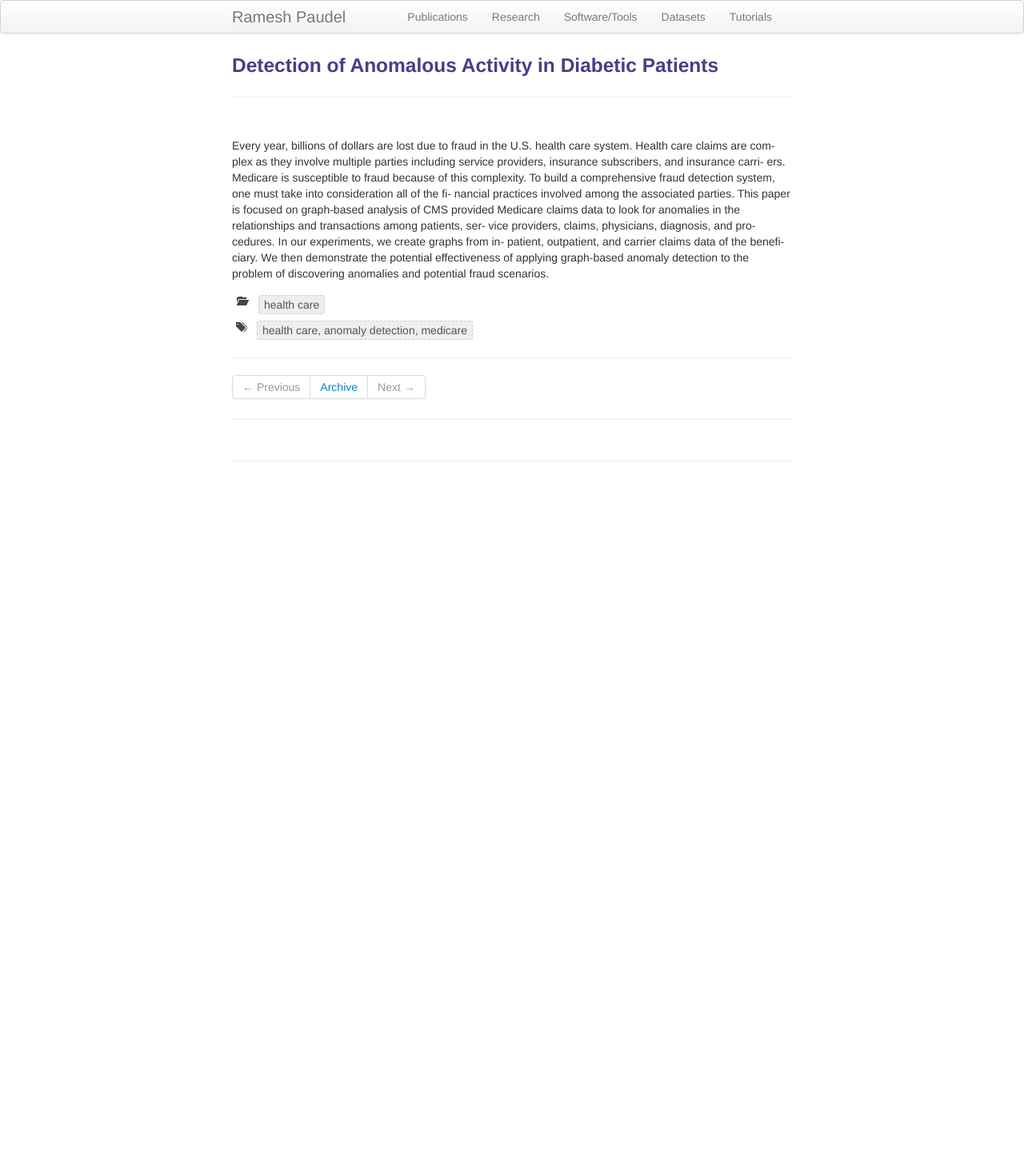
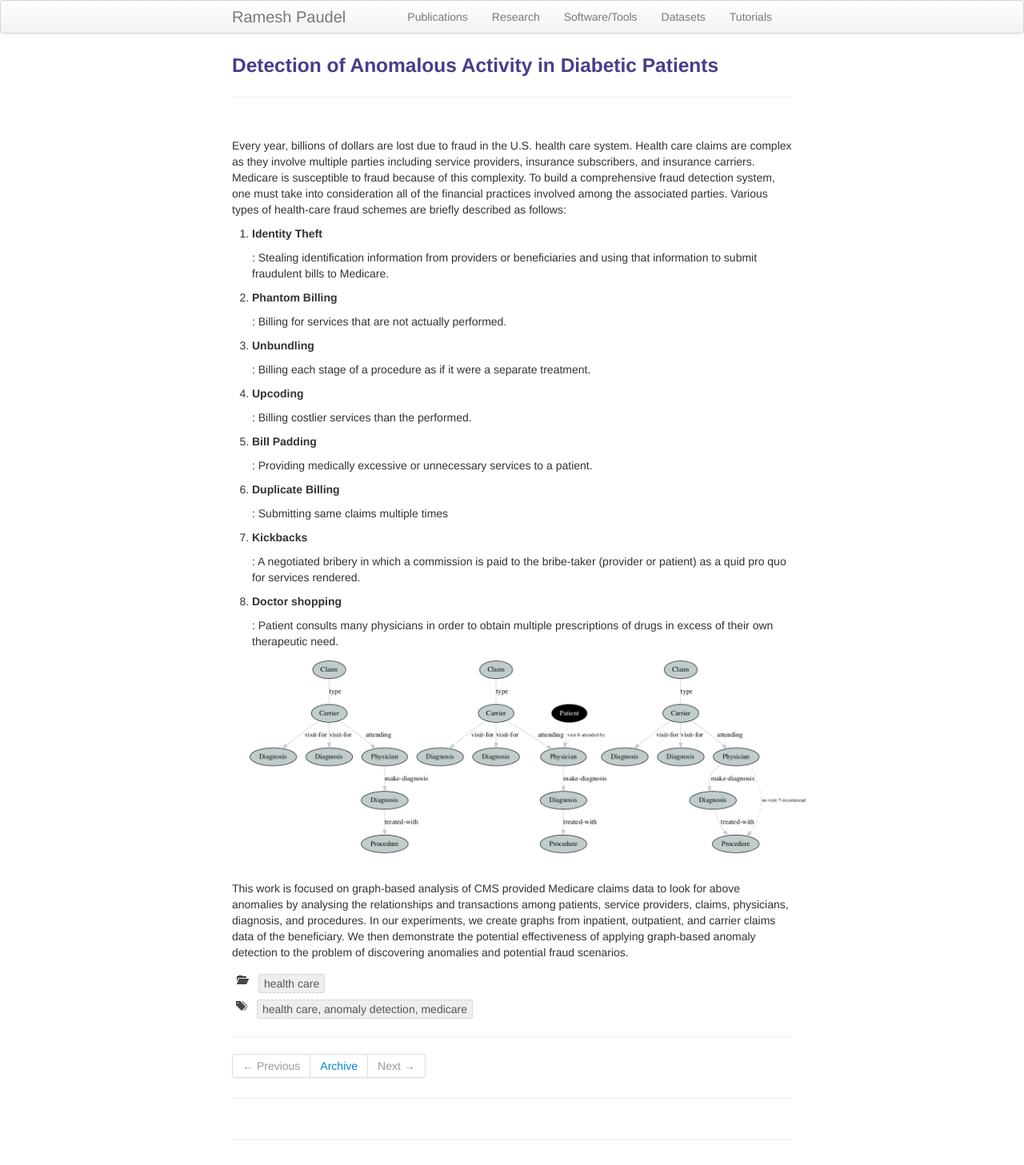
Before and after one commit to rpaudel42/rpaudel42.github.io, a Jekyll site: the page built from pages/medicare.md, in a window 1280 px wide. Shown: the whole page at 80% size. Built offline with Jekyll 4.4.1, drawn with Linux system fonts in a browser that asks for light colours; before the commit the page ends 900 px from its top, so only the background shows below that.

Commit message:
Update medicare.md

```diff
--- a/pages/medicare.md
+++ b/pages/medicare.md
@@ -7,4 +7,21 @@ description: Ramesh Paudel; Detection of Anomalous Activity in Diabetic Patients
 ---
 
 
-Every year, billions of dollars are lost due to fraud in the U.S. health care system. Health care claims are com- plex as they involve multiple parties including service providers, insurance subscribers, and insurance carri- ers. Medicare is susceptible to fraud because of this complexity. To build a comprehensive fraud detection system, one must take into consideration all of the fi- nancial practices involved among the associated parties. This paper is focused on graph-based analysis of CMS provided Medicare claims data to look for anomalies in the relationships and transactions among patients, ser- vice providers, claims, physicians, diagnosis, and pro- cedures. In our experiments, we create graphs from in- patient, outpatient, and carrier claims data of the benefi- ciary. We then demonstrate the potential effectiveness of applying graph-based anomaly detection to the problem of discovering anomalies and potential fraud scenarios.
+Every year, billions of dollars are lost due to fraud in the U.S. health care system. Health care claims are complex as they involve multiple parties including service providers, insurance subscribers, and insurance carriers. Medicare is susceptible to fraud because of this complexity. To build a comprehensive fraud detection system, one must take into consideration all of the financial practices involved among the associated parties. Various types of health-care fraud schemes are briefly described as follows:
+1. <h5>Identity Theft </h5>: Stealing identification information from providers or beneficiaries and using that information to submit fraudulent bills to Medicare.
+2. <h5>Phantom Billing </h5>: Billing for services that are not actually performed.
+3. <h5>Unbundling </h5>: Billing each stage of a procedure as if it were a separate treatment.
+4. <h5>Upcoding </h5>: Billing costlier services than the performed.
+5. <h5>Bill Padding </h5>: Providing medically excessive or unnecessary services to a patient.
+6. <h5>Duplicate Billing </h5>: Submitting same claims multiple times
+7. <h5>Kickbacks </h5>: A negotiated bribery in which a commission is paid to the bribe-taker (provider or patient) as a quid pro quo for services rendered.
+8. <h5>Doctor shopping</h5>: Patient consults many physicians in order to obtain multiple prescriptions of drugs in excess of their own therapeutic need.
+
+<div class="span2 topimage">
+    <a href="../assets/pics/cprobAnom1.png">
+        <img src="../assets/pics/cprobAnom1.png"
+              title="Normal and Anomalous Graph Structure" alt="Normal and Anomalous Graph Structure"/></a>
+    </div>
+
+This work is focused on graph-based analysis of CMS provided Medicare claims data to look for above anomalies by analysing the relationships and transactions among patients, service providers, claims, physicians, diagnosis, and procedures.
+In our experiments, we create graphs from inpatient, outpatient, and carrier claims data of the beneficiary. We then demonstrate the potential effectiveness of applying graph-based anomaly detection to the problem of discovering anomalies and potential fraud scenarios.
```
